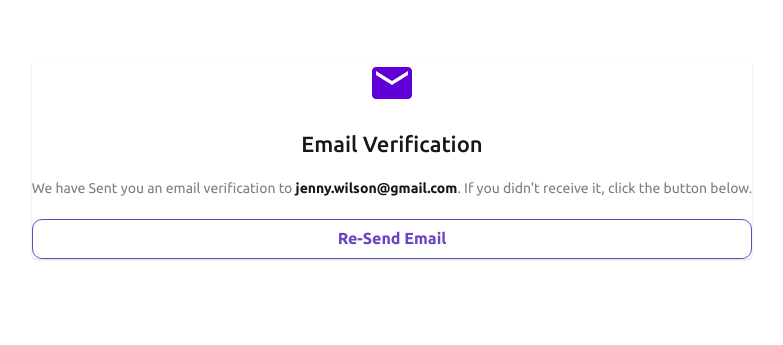
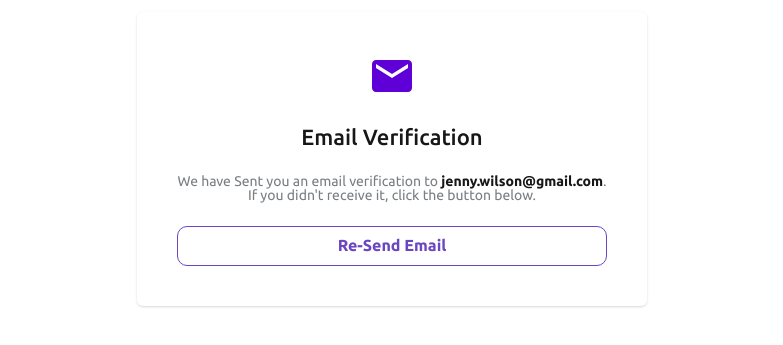
Before and after one commit to AdilAhmedShekhani/CryptoDashboard-Auth, a React (Vite) app in the folder app/: page /register-email-verify in a window 1280 px wide. Shown: the part 241-586 px from the top of the page, without its empty margins (248-1031 px from the left). Built offline with nearby package versions, Linux system fonts and the light colour scheme.

Commit message:
Content Updated

```diff
--- a/app/src/pages/Auth/ForgotPassword/ForgotPassword.jsx
+++ b/app/src/pages/Auth/ForgotPassword/ForgotPassword.jsx
@@ -2,6 +2,7 @@ import {
   Button,
   Card,
   Center,
+  Container,
   FormControl,
   FormErrorMessage,
   FormLabel,
@@ -21,7 +22,8 @@ const ForgotPassword = () => {
     email: string().email("Email is Invalid").required("Email is required"),
   });
   return (
-    <Center minH="100vh">
+    <Container>
+        <Center minH="100vh">
       <Card>
         <Link to="/signin">
           <Icon as={AiOutlineArrowLeft} boxSize="6" />
@@ -69,6 +71,7 @@ const ForgotPassword = () => {
         </Formik>
       </Card>
     </Center>
+    </Container>
   );
 };
 
--- a/app/src/pages/Auth/ForgotPasswordSent/ForgotPasswordSent.jsx
+++ b/app/src/pages/Auth/ForgotPasswordSent/ForgotPasswordSent.jsx
@@ -1,9 +1,18 @@
-import { Box, Card, Center, Icon, Text, VStack } from "@chakra-ui/react";
+import {
+  Box,
+  Card,
+  Center,
+  Container,
+  Icon,
+  Text,
+  VStack,
+} from "@chakra-ui/react";
 import React from "react";
-import { MdEmail } from "react-icons/md";
+import { BsPatchCheckFill } from "react-icons/bs";
 
 const ForgotPasswordSent = () => {
   return (
+    <Container>
       <Center minH="100vh">
         <Card
           p={{
@@ -13,7 +22,7 @@ const ForgotPasswordSent = () => {
           showCard={true}
         >
           <VStack spacing={6}>
-          <Icon as={MdEmail} boxSize="48px" color="p.purple" />
+            <Icon as={BsPatchCheckFill} boxSize="48px" color="green" />
             <Text textStyle="h4" fontWeight="medium" color="p.black">
               Successfully Sent
             </Text>
@@ -28,6 +37,7 @@ const ForgotPasswordSent = () => {
           </VStack>
         </Card>
       </Center>
+    </Container>
   );
 };
 
--- a/app/src/pages/Auth/RegisterEmailVerify/RegisterEmailVerify.jsx
+++ b/app/src/pages/Auth/RegisterEmailVerify/RegisterEmailVerify.jsx
@@ -1,11 +1,27 @@
-import { Box, Button, Card, Center, Icon, Text, VStack } from "@chakra-ui/react";
+import {
+  Box,
+  Button,
+  Card,
+  Center,
+  Container,
+  Icon,
+  Text,
+  VStack,
+} from "@chakra-ui/react";
 import React from "react";
 import { MdEmail } from "react-icons/md";
 
 const RegisterEmailVerify = () => {
   return (
-    <Center minH="100vh" >
-      <Card>
+    <Container>
+      <Center minH="100vh">
+        <Card
+          p={{
+            base: "4",
+            md: "10",
+          }}
+          showCard={true}
+        >
           <VStack spacing={6}>
             <Icon as={MdEmail} boxSize="48px" color="p.purple" />
             <Text textStyle="h4" fontWeight="medium" color="p.black">
@@ -24,6 +40,7 @@ const RegisterEmailVerify = () => {
           </VStack>
         </Card>
       </Center>
+    </Container>
   );
 };
 
--- a/app/src/pages/Auth/RegisterSuccess/RegisterSuccess.jsx
+++ b/app/src/pages/Auth/RegisterSuccess/RegisterSuccess.jsx
@@ -3,6 +3,7 @@ import {
   Button,
   Card,
   Center,
+  Container,
   Icon,
   Text,
   VStack,
@@ -13,16 +14,23 @@ import { Link } from "react-router-dom";
 
 const RegisterSuccess = () => {
   return (
+    <Container>
       <Center minH="100vh">
-      <Card>
+        <Card
+          p={{
+            base: "4",
+            md: "10",
+          }}
+          showCard={true}
+        >
           <VStack spacing={6}>
             <Icon as={BsPatchCheckFill} boxSize="48px" color="green" />
             <Text textStyle="h4" fontWeight="medium" color="p.black">
               Successfully Registration
             </Text>
             <Text textAlign="center" textStyle="p2" color="black.60">
-            Hurray! You have successfully created your account. Enter the app to
-            explore all its's features.
+              Hurray! You have successfully created your account. Enter the app
+              to explore all its's features.
             </Text>
             <Box w="full">
               <Link to="/signin">
@@ -32,6 +40,7 @@ const RegisterSuccess = () => {
           </VStack>
         </Card>
       </Center>
+    </Container>
   );
 };
 
```
Lines whose indentation alone changed are shown as unchanged.
